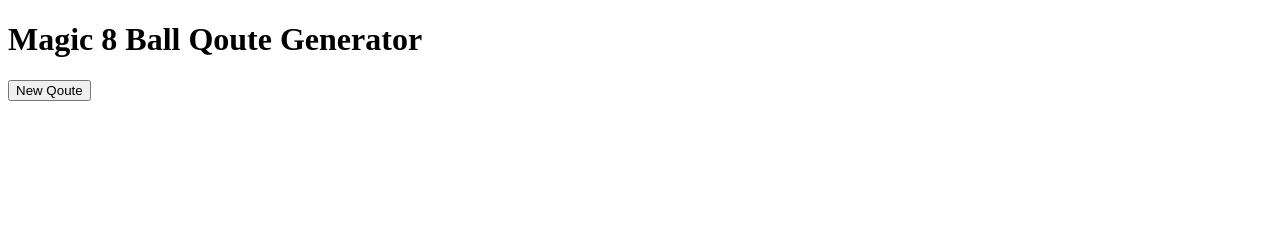
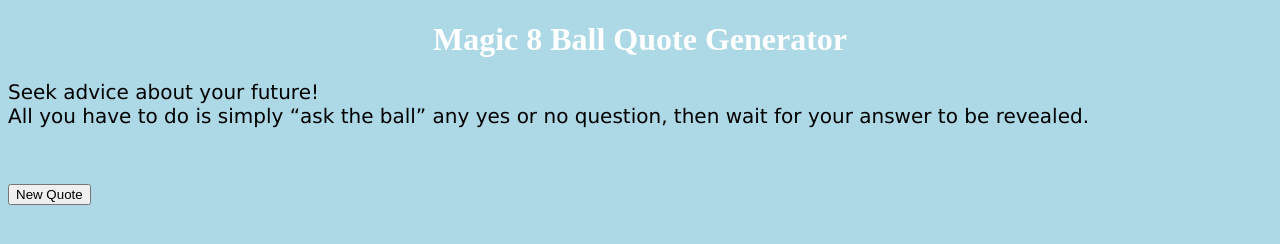
Before and after one commit to RMac244/message-generator-program, a plain HTML site: page index.html in a window 1280 px wide. Drawn offline with Linux system fonts and the light colour scheme.

Commit message:
With CSS

```diff
--- a/index.html
+++ b/index.html
@@ -1,16 +1,24 @@
 <!DOCTYPE html>
 <html>
 <head>
+
         <title>Magic 8 Ball</title>
+        <link rel="stylesheet" href="style.css">
+
 </head>
 
 <body>
-    <h1> Magic 8 Ball Qoute Generator </h1>
-    <div id="qouteDisplay">
-        <!-- Qoutes will display here -->
+
+    <h1> Magic 8 Ball Quote Generator </h1>
+    <p>Seek advice about your future! <br> All you have to do is simply “ask the ball” any yes or no question, then wait for your answer to be revealed.</p>
+    <br>
+    <div id="quoteDisplay">
+        <!-- Quotes will display here -->
     </div>
-    <button onclick="newQoute()">New Qoute</button>
+    <br>
+    <button onclick="newQuote()">New Quote</button>
 
     <script src="javascript.js"></script>
+
 </body>
 </html>
--- /dev/null
+++ b/style.css
@@ -0,0 +1,13 @@
+body {
+    background-color: lightblue;
+  }
+
+  h1 {
+    color: white;
+    text-align: center;
+  }
+
+  p {
+    font-family: verdana;
+    font-size: 20px;
+  }
```
